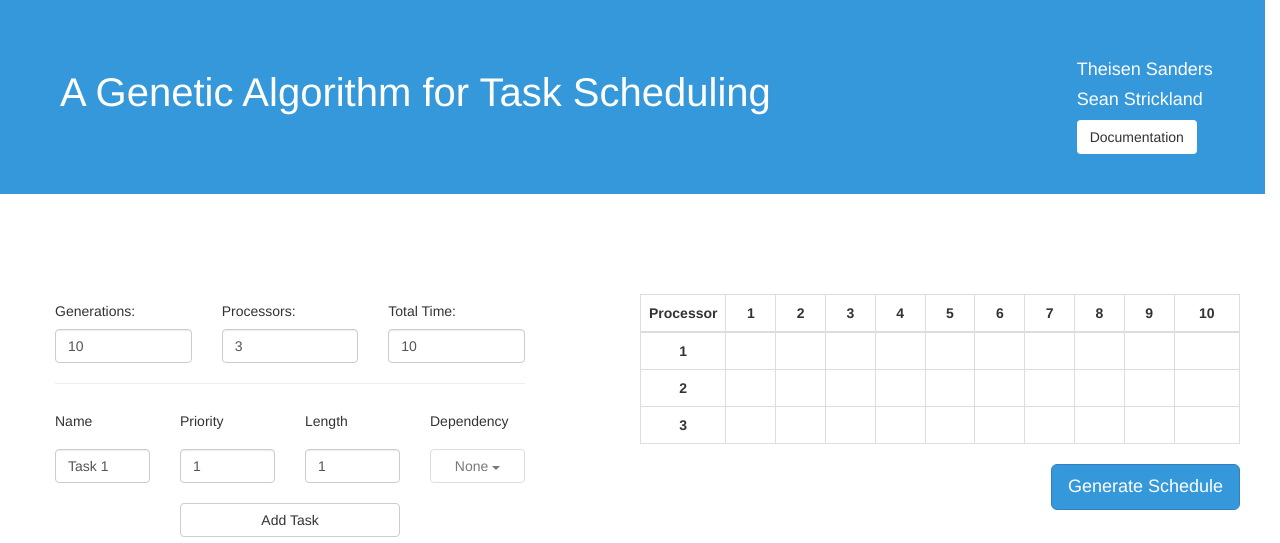
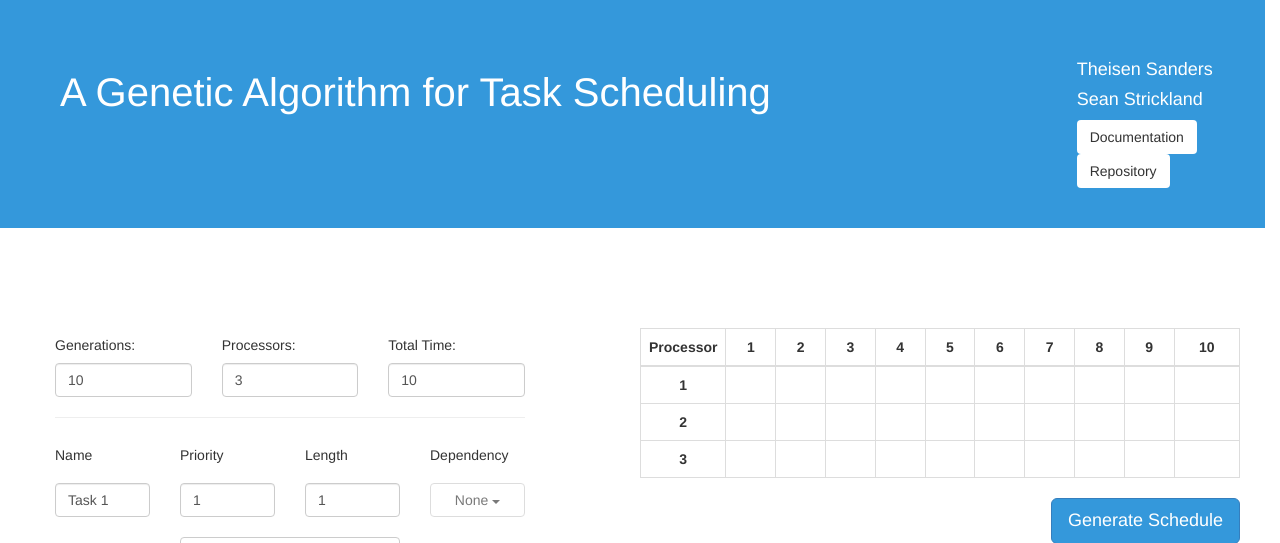
Before and after one commit to tsand/genetic_task_scheduling_algorithm, a Flask app: page / in a window 1280 px wide. Shown: the top 543 px of the page. Run offline with Flask 2, Linux system fonts and the light colour scheme.

Commit message:
Add repo link

```diff
--- a/templates/main.html
+++ b/templates/main.html
@@ -13,9 +13,10 @@
         <h1>A Genetic Algorithm for Task Scheduling</h1>
     </div>
     <div class="col-lg-2 col-lg-offset-2">
-        <h4><a href="http://theisensanders.com">Theisen Sanders</a></h4>
+        <h4><a href="https://theisensanders.com">Theisen Sanders</a></h4>
         <h4>Sean Strickland</h4>
-        <a class="btn" href="http://theisensanders.com/genetic_task_scheduling_algorithm">Documentation</a>
+        <a class="btn" href="https://theisensanders.com/genetic_task_scheduling_algorithm">Documentation</a>
+        <a class="btn" href="https://github.com/tsand/genetic_task_scheduling_algorithm">Repository</a>
     </div>
 </div>
 
```
